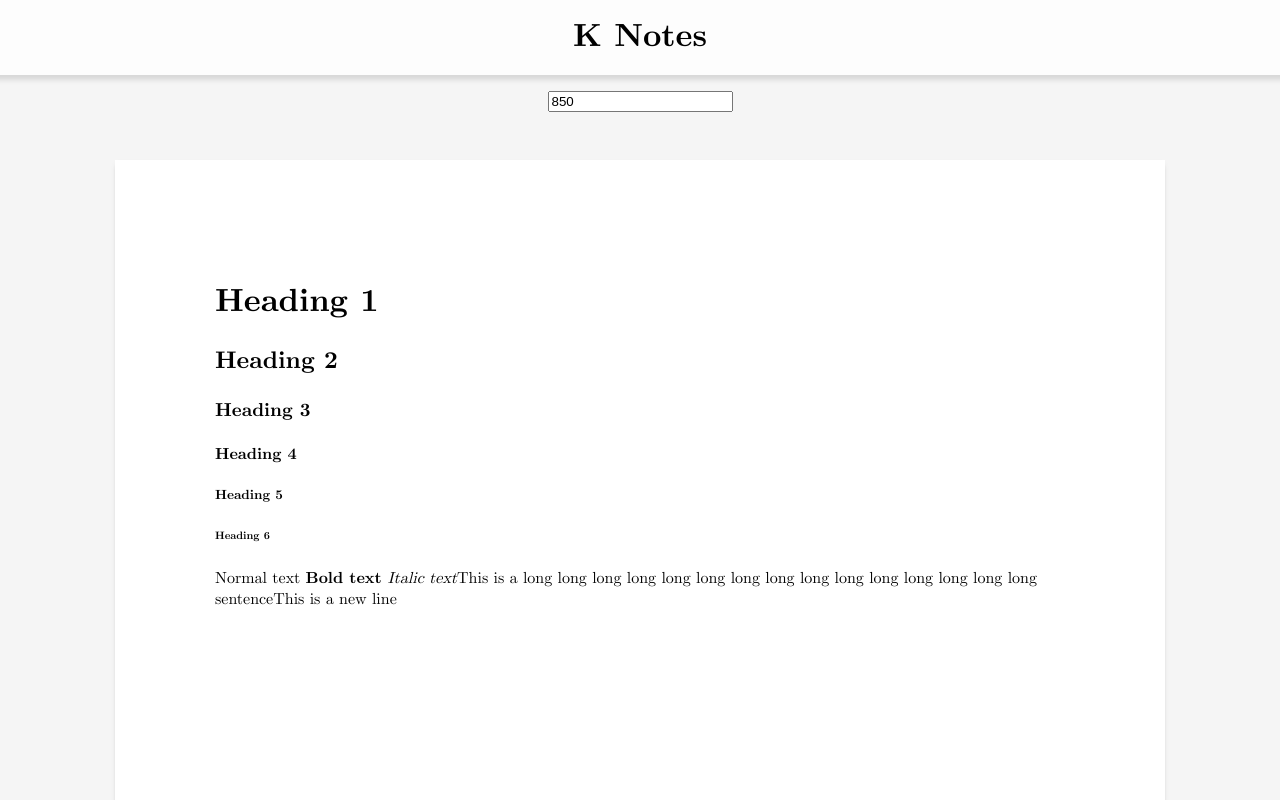
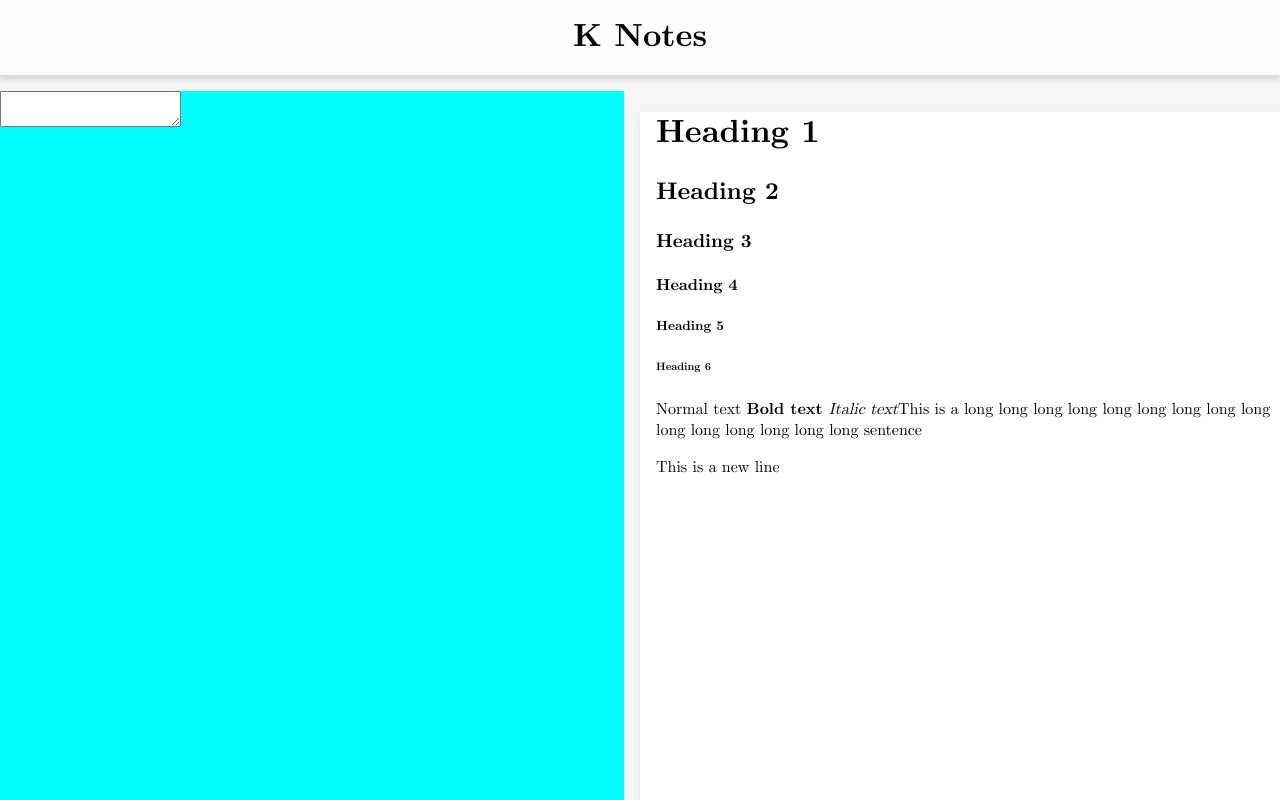
Before and after one commit to czoop/k-notes, a Svelte app: page / in a window 1280 px wide. Shown: the top 800 px of the page. Built offline with nearby package versions, Linux system fonts and the light colour scheme.

Commit message:
Included editor on page

```diff
--- a/src/App.svelte
+++ b/src/App.svelte
@@ -4,10 +4,7 @@
 
 <style>
     main {
-    display: flex;
-    justify-content: center;
-    align-items: center;
-    flex-direction: column;
+        height: 100%;
         font-family: "CMU Serif Roman";
     }
 
--- a/src/components/AppBar.svelte
+++ b/src/components/AppBar.svelte
@@ -4,7 +4,7 @@
 
 <style>
     div {
-    padding: 1rem;
+        padding: 1rem 0rem;
         margin-bottom: 1rem;
         box-shadow: 0px 5px 5px 0px rgba(0, 0, 0, 0.123);
         width: 100%;
--- a/src/components/DocumentEditor.svelte
+++ b/src/components/DocumentEditor.svelte
@@ -1,7 +1,13 @@
 <script>
-  import AppBar from "./AppBar.svelte"
-  import Page from "./Page.svelte"
+    import Editor from "./Editor.svelte"
+    import SideBySide from "./SideBySide.svelte"
+
+    import AppBar from "./AppBar.svelte"
+    import Page from "./Page.svelte"
 </script>
 
 <AppBar />
-<Page />
+<SideBySide>
+    <Editor />
+    <Page />
+</SideBySide>
--- /dev/null
+++ b/src/components/Editor.svelte
@@ -0,0 +1,11 @@
+<style>
+    div {
+        width: 100%;
+        height: 100%;
+        background-color: aqua;
+    }
+</style>
+
+<div>
+    <textarea />
+</div>
--- a/src/components/Page.svelte
+++ b/src/components/Page.svelte
@@ -1,18 +1,35 @@
 <script>
-  import { width_px, height_px, page_padding_px } from "./ZoomController"
     import PageContent from "./PageContent.svelte"
+
+    let pageEl = null
+    let pageWidthPx = 85
+    let pagePaddingPx = 10
+
+    let pageRatio = 8.5 / 11
+
+    $: pagePaddingPx = pageWidthPx / 8.5
+    $: console.log(pagePaddingPx)
+
+    $: if (pageEl !== null) {
+        pageWidthPx = pageEl.clientWidth
+    }
 </script>
 
 <style>
     div {
-    margin: 3rem 5rem;
+        width: 100%;
+        height: 100%;
+        padding: 0rem 1rem;
+    }
+
+    .page {
         background-color: #ffffff;
         box-shadow: 0px 3px 5px -3px rgba(0, 0, 0, 0.5);
     }
 </style>
 
-<input type="number" bind:value={$width_px} />
-<div
-  style="width: {$width_px}px; height: {$height_px}px; padding: {$page_padding_px}px">
+<div>
+    <div class="page" bind:this={pageEl} style="padding: {pagePaddingPx}">
         <PageContent />
     </div>
+</div>
--- /dev/null
+++ b/src/components/SideBySide.svelte
@@ -0,0 +1,18 @@
+<style>
+    div {
+        height: 100%;
+        display: flex;
+        align-items: flex-start;
+        justify-content: space-around;
+    }
+
+    div > * {
+        margin: 1rem;
+        width: 100%;
+        background-color: red;
+    }
+</style>
+
+<div>
+    <slot />
+</div>
--- a/src/components/TypeMappings.js
+++ b/src/components/TypeMappings.js
@@ -8,4 +8,4 @@ const h6 = "h6"
 const span = "span"
 const p = "p"
 
-export { h1, h2, h3, h4, h5, h6, span }
+export { h1, h2, h3, h4, h5, h6, span, p }
--- a/src/components/ZoomController.js
+++ b/src/components/ZoomController.js
@@ -3,7 +3,7 @@ import { writable, derived } from "svelte/store"
 const width_ratio = 8.5
 const height_ratio = 11
 
-export const width_px = writable(850)
+export const width_px = writable(600)
 export const height_px = derived(
     width_px,
     w => w * (height_ratio / width_ratio)
```
Lines whose indentation alone changed are shown as unchanged.
